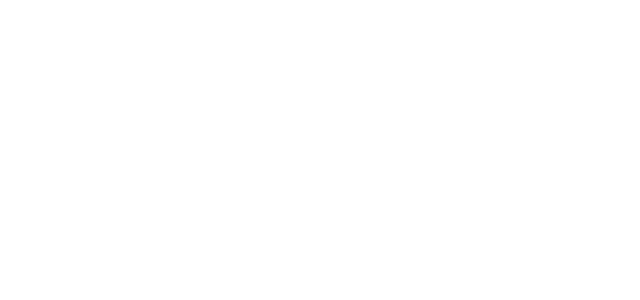
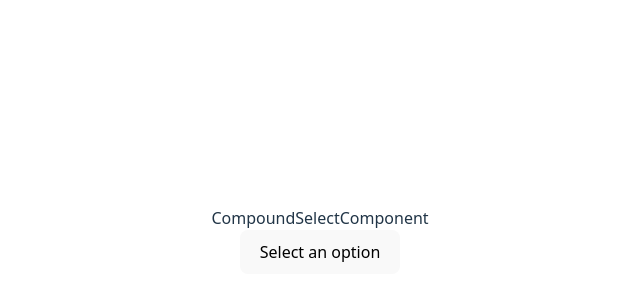
Before and after one commit to devrathsinghrana/codedamn-react-design-patterns, a React (Vite) app: page /compound-select in a window 1280 px wide. Before the commit this address had no page. Shown: the part 160-460 px from the top of the page, without its empty margins (320-960 px from the left). Built offline with nearby package versions, Linux system fonts and the light colour scheme.

Commit message:
Compound select

```diff
--- a/src/App.jsx
+++ b/src/App.jsx
@@ -11,6 +11,8 @@
 import HigherOrderComponent from "./apps/HigherOrderComponent";
 import ContextComponent from "./apps/ContextComponent";
 import SelectCompoundComponent from "./apps/SelectCompoundComponent";
+import SimpleSelectComponent from "./apps/SimpleSelectComponent";
+import CompoundSelectComponent from "./apps/CompoundSelectComponent";
 
 const IndexComp = () => {
   return (
@@ -46,6 +48,12 @@
       <p>
         <Link to="/compound"> Compound APP</Link>
       </p>
+      <p>
+        <Link to="/simple-select"> SimpleSelect APP</Link>
+      </p>
+      <p>
+        <Link to="/compound-select"> CompoundSelect APP</Link>
+      </p>
     </>
   );
 };
@@ -66,6 +74,11 @@
           <Route path="/hoc" element={<HigherOrderComponent />} />
           <Route path="/context" element={<ContextComponent />} />
           <Route path="/compound" element={<SelectCompoundComponent />} />
+          <Route path="/simple-select" element={<SimpleSelectComponent />} />
+          <Route
+            path="/compound-select"
+            element={<CompoundSelectComponent />}
+          />
         </Routes>
       </BrowserRouter>
     </>
--- /dev/null
+++ b/src/apps/CompoundSelectComponent.jsx
@@ -0,0 +1,25 @@
+import React from "react";
+import {
+  Select,
+  SelectTrigger,
+  SelectList,
+  SelectOption,
+} from "../components/CompoundSelect";
+
+const CompoundSelectComponent = () => {
+  return (
+    <div>
+      CompoundSelectComponent
+      <Select>
+        <SelectTrigger />
+        <SelectList>
+          <SelectOption value="Apple">Apple</SelectOption>
+          <SelectOption value="Banana">Banana</SelectOption>
+          <SelectOption value="Cherry">Cherry</SelectOption>
+        </SelectList>
+      </Select>
+    </div>
+  );
+};
+
+export default CompoundSelectComponent;
--- /dev/null
+++ b/src/apps/SimpleSelectComponent.jsx
@@ -0,0 +1,16 @@
+import React from "react";
+import SimpleSelect from "../components/SimpleSelect";
+
+const SimpleSelectComponent = () => {
+  return (
+    <div>
+      SimpleSelectComponent
+      <SimpleSelect
+        options={["Apple", "Banana", "Cherry"]}
+        onChange={(val) => console.log("Selected:", val)}
+      />
+    </div>
+  );
+};
+
+export default SimpleSelectComponent;
--- /dev/null
+++ b/src/components/CompoundSelect.jsx
@@ -0,0 +1,57 @@
+// CompoundSelect.jsx
+import React, { createContext, useContext, useState } from 'react';
+
+const SelectContext = createContext();
+
+export function Select({ children }) {
+  const [selected, setSelected] = useState(null);
+  const [isOpen, setIsOpen] = useState(false);
+
+  const value = {
+    selected,
+    setSelected,
+    isOpen,
+    setIsOpen,
+  };
+
+  return (
+    <SelectContext.Provider value={value}>
+      <div className="relative w-40">{children}</div>
+    </SelectContext.Provider>
+  );
+}
+
+export function SelectTrigger() {
+  const { selected, isOpen, setIsOpen } = useContext(SelectContext);
+
+  return (
+    <button onClick={() => setIsOpen(!isOpen)} className="w-full border p-2">
+      {selected || 'Select an option'}
+    </button>
+  );
+}
+
+export function SelectList({ children }) {
+  const { isOpen } = useContext(SelectContext);
+  if (!isOpen) return null;
+
+  return (
+    <ul className="absolute top-full w-full border bg-white shadow">{children}</ul>
+  );
+}
+
+export function SelectOption({ value, children }) {
+  const { setSelected, setIsOpen } = useContext(SelectContext);
+
+  return (
+    <li
+      onClick={() => {
+        setSelected(value);
+        setIsOpen(false);
+      }}
+      className="p-2 hover:bg-gray-100 cursor-pointer"
+    >
+      {children}
+    </li>
+  );
+}
--- /dev/null
+++ b/src/components/SimpleSelect.jsx
@@ -0,0 +1,34 @@
+// SimpleSelect.jsx
+import React, { useState } from "react";
+
+export default function SimpleSelect({ options = [], onChange }) {
+  const [selected, setSelected] = useState(null);
+  const [isOpen, setIsOpen] = useState(false);
+
+  const handleSelect = (option) => {
+    setSelected(option);
+    onChange?.(option);
+    setIsOpen(false);
+  };
+
+  return (
+    <div className="relative w-40">
+      <button onClick={() => setIsOpen(!isOpen)} className="w-full border p-2">
+        {selected || "Select an option"}
+      </button>
+      {isOpen && (
+        <ul className="absolute top-full w-full border bg-white shadow">
+          {options.map((opt) => (
+            <li
+              key={opt}
+              onClick={() => handleSelect(opt)}
+              className="p-2 hover:bg-gray-100 cursor-pointer"
+            >
+              {opt}
+            </li>
+          ))}
+        </ul>
+      )}
+    </div>
+  );
+}
```
